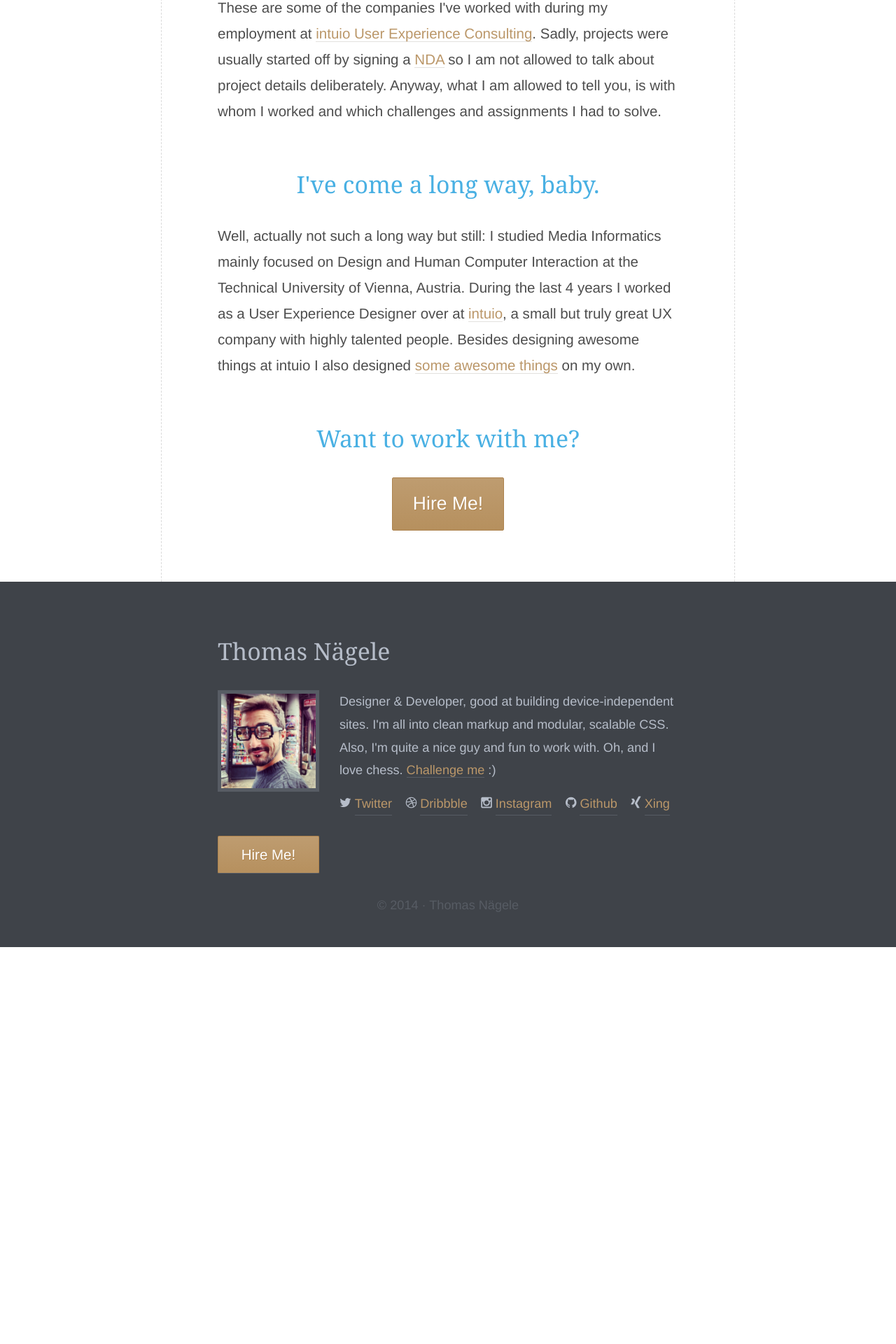
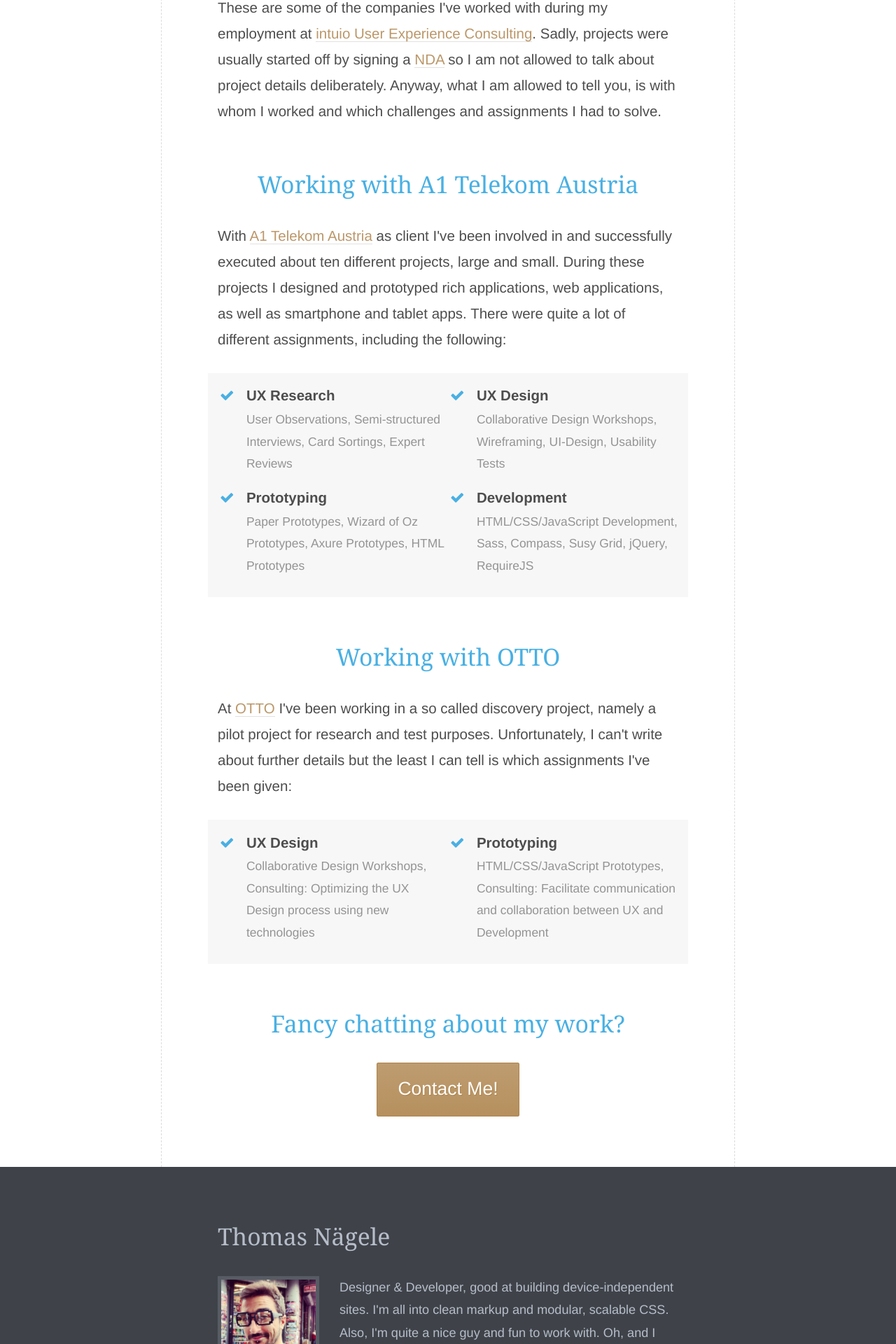
Before and after one commit to xonic/xonic.github.io, a Jekyll site: the page built from work/index.html, in a window 1280 px wide. Shown: the part 1519-3439 px from the top of the page at 70% size. Built offline with Jekyll 4.4.1, drawn with Linux system fonts in a browser that asks for light colours; Markdown is read by kramdown in place of the engine named in the settings; before the commit the page ends 2872 px from its top, so only the background shows below that.

Commit message:
- add project descriptions a1 and otto

```diff
--- a/css/base.css
+++ b/css/base.css
@@ -456,8 +456,9 @@
 }
 
 /* line 25, ../_sass/imports/patterns/_clearfix.scss */
-.cf:before, .nav-main:before, .slides:before, .clients:before, .about-me:before,
+.cf:before, .tiles:before, .nav-main:before, .slides:before, .clients:before, .about-me:before,
 .cf:after,
+.tiles:after,
 .nav-main:after,
 .slides:after,
 .clients:after,
@@ -469,12 +470,12 @@
 }
 
 /* line 30, ../_sass/imports/patterns/_clearfix.scss */
-.cf:after, .nav-main:after, .slides:after, .clients:after, .about-me:after {
+.cf:after, .tiles:after, .nav-main:after, .slides:after, .clients:after, .about-me:after {
   clear: both;
 }
 
 /* line 34, ../_sass/imports/patterns/_clearfix.scss */
-.cf, .nav-main, .slides, .clients, .about-me {
+.cf, .tiles, .nav-main, .slides, .clients, .about-me {
   *zoom: 1;
   /* 3 */
 }
@@ -572,23 +573,28 @@
   background: #fff2bf !important;
 }
 
-/* line 105, ../_sass/imports/patterns/_global-states.scss */
+/* line 106, ../_sass/imports/patterns/_global-states.scss */
 .less-important {
   color: #949494 !important;
 }
 
-/* line 117, ../_sass/imports/patterns/_global-states.scss */
-.text-left {
+/* line 111, ../_sass/imports/patterns/_global-states.scss */
+.text--small {
+  font-size: 85%;
+}
+
+/* line 124, ../_sass/imports/patterns/_global-states.scss */
+.text--left {
   text-align: left;
 }
 
-/* line 122, ../_sass/imports/patterns/_global-states.scss */
-.text-center {
+/* line 129, ../_sass/imports/patterns/_global-states.scss */
+.text--center {
   text-align: center;
 }
 
-/* line 127, ../_sass/imports/patterns/_global-states.scss */
-.text-right {
+/* line 134, ../_sass/imports/patterns/_global-states.scss */
+.text--right {
   text-align: right;
 }
 
@@ -771,21 +777,6 @@
 }
 
 /* line 161, ../_sass/imports/base/_typography.scss */
-.text--left {
-  text-align: left;
-}
-
-/* line 166, ../_sass/imports/base/_typography.scss */
-.text--center {
-  text-align: center;
-}
-
-/* line 171, ../_sass/imports/base/_typography.scss */
-.text--right {
-  text-align: right;
-}
-
-/* line 181, ../_sass/imports/base/_typography.scss */
 a {
   border-bottom: 1px solid #e3e1de;
   text-decoration: none;
@@ -798,13 +789,13 @@
   -webkit-tap-highlight-color: rgba(0, 0, 0, 0);
 }
 
-/* line 192, ../_sass/imports/base/_typography.scss */
+/* line 172, ../_sass/imports/base/_typography.scss */
 .no-touch a:hover,
 .touch a:active {
   border-bottom-color: #bb9769;
 }
 
-/* line 202, ../_sass/imports/base/_typography.scss */
+/* line 182, ../_sass/imports/base/_typography.scss */
 ul, ol {
   margin:  0 0 24px 19px;
   margin:  0 0 2.4rem 1.9rem;
@@ -812,36 +803,68 @@
   list-style-type: none;
 }
 @media (min-width: 37.5em) {
-  /* line 202, ../_sass/imports/base/_typography.scss */
+  /* line 182, ../_sass/imports/base/_typography.scss */
   ul, ol {
     margin-left: 0;
   }
-  /* line 210, ../_sass/imports/base/_typography.scss */
+  /* line 190, ../_sass/imports/base/_typography.scss */
   ul ul, ul ol, ol ul, ol ol {
     margin-left:  19px;
     margin-left:  1.9rem;
   }
 }
 
-/* line 220, ../_sass/imports/base/_typography.scss */
+/* line 200, ../_sass/imports/base/_typography.scss */
 dt {
   font-weight: bold;
 }
 
-/* line 225, ../_sass/imports/base/_typography.scss */
+/* line 205, ../_sass/imports/base/_typography.scss */
 .list {
   margin: 0;
   padding: 0;
 }
 
-/* line 237, ../_sass/imports/base/_typography.scss */
+/* line 213, ../_sass/imports/base/_typography.scss */
+.list--has-icons dd {
+  padding-left:  28px;
+  padding-left:  2.8rem;
+}
+
+/* line 219, ../_sass/imports/base/_typography.scss */
+.tiles {
+  margin:  0 -12px 24px;
+  margin:  0 -1.2rem 2.4rem;
+  padding:  12px;
+  padding:  1.2rem;
+  background: #f8f7f7;
+}
+
+/* line 228, ../_sass/imports/base/_typography.scss */
+.tiles__tile {
+  margin-bottom:  12px;
+  margin-bottom:  1.2rem;
+}
+/* line 232, ../_sass/imports/base/_typography.scss */
+.tiles__tile:last-child {
+  margin-bottom: 0;
+}
+@media (min-width: 37.5em) {
+  /* line 228, ../_sass/imports/base/_typography.scss */
+  .tiles__tile {
+    float: left;
+    width: 50%;
+  }
+}
+
+/* line 250, ../_sass/imports/base/_typography.scss */
 h1, h2, h3, h4, h5, h6,
 .h1, .h2, .h3, .h4, .h5, .h6 {
   font-family: "bree-serif", "Georgia", "Geneva", "Times New Roman", serif;
   font-weight: 400;
   color: inherit;
 }
-/* line 243, ../_sass/imports/base/_typography.scss */
+/* line 256, ../_sass/imports/base/_typography.scss */
 h1 small, h2 small, h3 small, h4 small, h5 small, h6 small,
 .h1 small, .h2 small, .h3 small, .h4 small, .h5 small, .h6 small {
   display: block;
@@ -850,7 +873,7 @@
   color: #949494;
 }
 
-/* line 251, ../_sass/imports/base/_typography.scss */
+/* line 264, ../_sass/imports/base/_typography.scss */
 h1, .h1 {
   font-size:  32px;
   font-size:  3.2rem;
@@ -858,7 +881,7 @@
   line-height:  3.6rem;
 }
 
-/* line 252, ../_sass/imports/base/_typography.scss */
+/* line 265, ../_sass/imports/base/_typography.scss */
 h2, .h2 {
   font-size:  28px;
   font-size:  2.8rem;
@@ -866,7 +889,7 @@
   line-height:  3.6rem;
 }
 
-/* line 253, ../_sass/imports/base/_typography.scss */
+/* line 266, ../_sass/imports/base/_typography.scss */
 h3, .h3 {
   font-size:  22px;
   font-size:  2.2rem;
@@ -874,7 +897,7 @@
   line-height:  2.4rem;
 }
 
-/* line 254, ../_sass/imports/base/_typography.scss */
+/* line 267, ../_sass/imports/base/_typography.scss */
 h4, .h4 {
   font-size:  18px;
   font-size:  1.8rem;
@@ -882,7 +905,7 @@
   line-height:  2.4rem;
 }
 
-/* line 255, ../_sass/imports/base/_typography.scss */
+/* line 268, ../_sass/imports/base/_typography.scss */
 h5, .h5 {
   font-size:  18px;
   font-size:  1.8rem;
@@ -890,7 +913,7 @@
   line-height:  2.4rem;
 }
 
-/* line 256, ../_sass/imports/base/_typography.scss */
+/* line 269, ../_sass/imports/base/_typography.scss */
 h6, .h6 {
   font-size:  18px;
   font-size:  1.8rem;
@@ -898,24 +921,24 @@
   line-height:  2.4rem;
 }
 
-/* line 262, ../_sass/imports/base/_typography.scss */
+/* line 275, ../_sass/imports/base/_typography.scss */
 .post h2, .post h3, .post h4, .post h5, .post h6,
 .post .h2, .post .h3, .post .h4, .post .h5, .post .h6 {
   margin-top:  48px;
   margin-top:  4.8rem;
 }
 
-/* line 273, ../_sass/imports/base/_typography.scss */
+/* line 286, ../_sass/imports/base/_typography.scss */
 strong {
   font-weight: 700;
 }
 
-/* line 278, ../_sass/imports/base/_typography.scss */
+/* line 291, ../_sass/imports/base/_typography.scss */
 .highlighted {
   color: #49b0e3;
 }
 
-/* line 289, ../_sass/imports/base/_typography.scss */
+/* line 302, ../_sass/imports/base/_typography.scss */
 pre,
 code {
   font-family: "Menlo", "Monaco", "Consolas", "Courier New", monospace;
@@ -938,7 +961,7 @@
   hyphens: none;
 }
 @media (min-width: 37.5em) {
-  /* line 289, ../_sass/imports/base/_typography.scss */
+  /* line 302, ../_sass/imports/base/_typography.scss */
   pre,
   code {
     line-height: 1.8;
--- a/work/index.html
+++ b/work/index.html
@@ -118,24 +118,78 @@
 
     <section class="space-lover">
 
-      <h1 class="subtagline">I've come a long way, baby.</h1>
+      <h1 class="subtagline">Working with A1&nbsp;Telekom&nbsp;Austria</h1>
 
       <p>
-        Well, actually not such a long way but still: I studied Media Informatics mainly focused on Design and Human Computer Interaction at the Technical University of Vienna, Austria. During the last 4 years I worked as a User Experience Designer over at <a href="http://intuio.at" title="Visit their page">intuio</a>, a small but truly great UX company with highly talented people. Besides designing awesome things at intuio I also designed <a href="/work/" title="Show some work">some awesome things</a> on my own.
+        With <a href="http://a1.net" title="Show their website">A1 Telekom Austria</a> as client I've been involved in and successfully executed about ten different projects, large and small. During these projects I designed and prototyped rich applications, web applications, as well as smartphone and tablet apps. There were quite a lot of different assignments, including the following:
       </p>
 
-      <!-- <p>
-        In this new era of web design I quit design by drawing pictures and begun to design almost completely inside the browser. I firmly believe in the mobile first approach but find it important not to overlook large screens in early project phases. Also, if you ask me, I'd say websites should be accessible and progressively enhanced to ensure basic functionality for all users and delightful experiences for those using cutting edge browsers.
-      </p> -->
+      <ul class="tiles media">
+        <li class="tiles__tile">
+          <div class="media__img"><i class="fa fa-fw fa-check highlighted"></i></div>
+          <div class="media__bd">
+            <div><strong>UX Research</strong></div>
+            <div class="less-important text--small">User Observations, Semi-structured Interviews, Card Sortings, Expert Reviews</div>
+          </div>
+        </li>
+        <li class="tiles__tile">
+          <div class="media__img"><i class="fa fa-fw fa-check highlighted"></i></div>
+          <div class="media__bd">
+            <div><strong>UX Design</strong></div>
+            <div class="less-important text--small">Collaborative Design Workshops, Wireframing, UI-Design, Usability Tests</div>
+          </div>
+        </li>
+        <li class="tiles__tile">
+          <div class="media__img"><i class="fa fa-fw fa-check highlighted"></i></div>
+          <div class="media__bd">
+            <div><strong>Prototyping</strong></div>
+            <div class="less-important text--small">Paper Prototypes, Wizard of Oz Prototypes, Axure Prototypes, HTML Prototypes</div>
+          </div>
+        </li>
+        <li class="tiles__tile">
+          <div class="media__img"><i class="fa fa-fw fa-check highlighted"></i></div>
+          <div class="media__bd">
+            <div><strong>Development</strong></div>
+            <div class="less-important text--small">HTML/CSS/JavaScript Development, Sass, Compass, Susy Grid, jQuery, RequireJS</div>
+          </div>
+        </li>
+      </ul>
+
+    </section>
+
+    <section class="space-lover">
+
+      <h1 class="subtagline">Working with OTTO</h1>
+
+      <p>
+        At <a href="http://otto.de" title="Show their website">OTTO</a> I've been working in a so called discovery project, namely a pilot project for research and test purposes. Unfortunately, I can't write about further details but the least I can tell is which assignments I've been given:
+      </p>
+
+      <ul class="tiles media">
+        <li class="tiles__tile">
+          <div class="media__img"><i class="fa fa-fw fa-check highlighted"></i></div>
+          <div class="media__bd">
+            <div><strong>UX Design</strong></div>
+            <div class="less-important text--small">Collaborative Design Workshops, Consulting: Optimizing the UX Design process using new technologies</div>
+          </div>
+        </li>
+        <li class="tiles__tile">
+          <div class="media__img"><i class="fa fa-fw fa-check highlighted"></i></div>
+          <div class="media__bd">
+            <div><strong>Prototyping</strong></div>
+            <div class="less-important text--small">HTML/CSS/JavaScript Prototypes, Consulting: Facilitate communication and collaboration between UX and Development</div>
+          </div>
+        </li>
+      </ul>
 
     </section>
 
     <section>
 
-      <h1 class="subtagline">Want to work with me?</h1>
+      <h1 class="subtagline">Fancy chatting about my work?</h1>
 
       <div class="text--center">
-        <a class="btn btn--primary btn--large btn--layoutless" href="mailto:thomas.naegele(at)gmx.eu" title="Let's talk, send me an email!">Hire Me!</a>
+        <a class="btn btn--primary btn--large btn--layoutless" href="mailto:thomas.naegele(at)gmx.eu" title="Let's talk, send me an email!">Contact Me!</a>
       </div>
 
     </section>
```
Also changed, not shown: _sass/imports/base/_typography.scss (+33 -20 lines), _sass/imports/patterns/_global-states.scss (+11 -4 lines).
